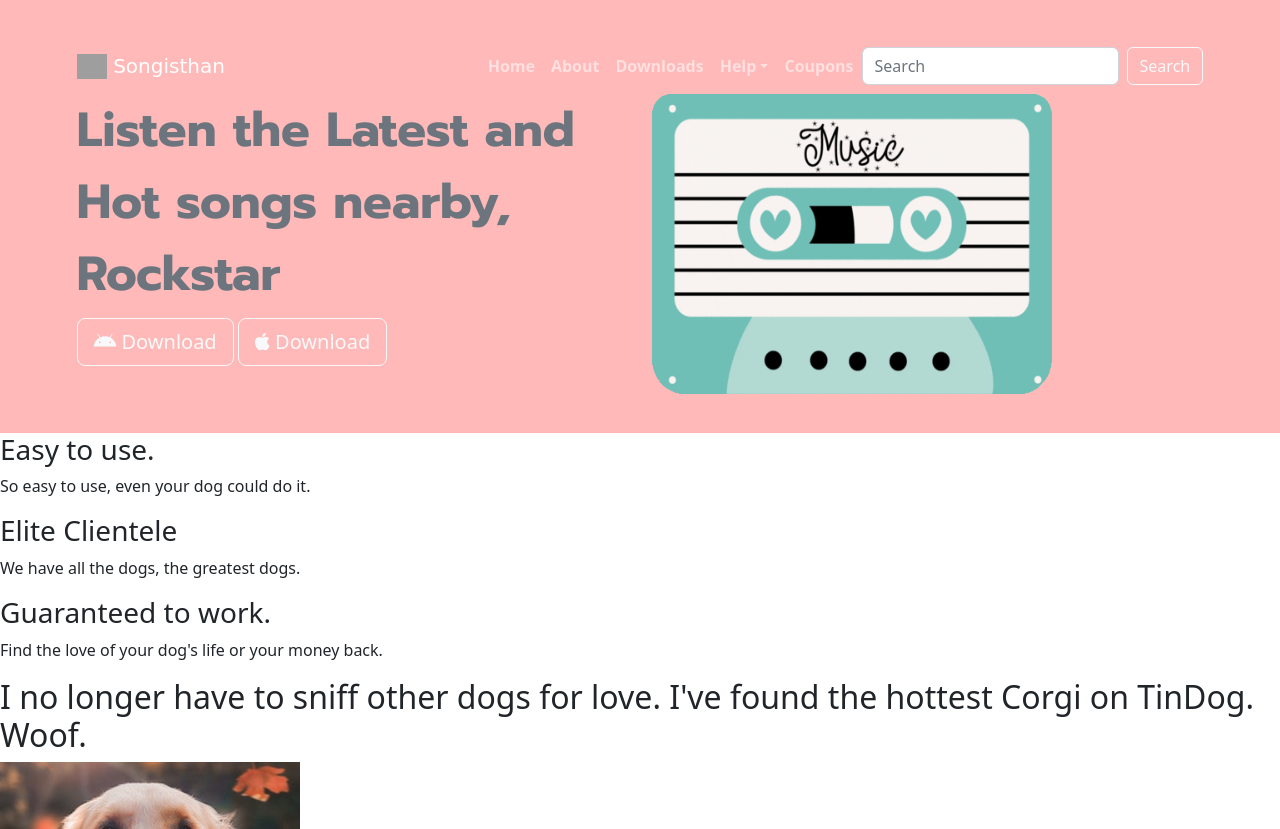
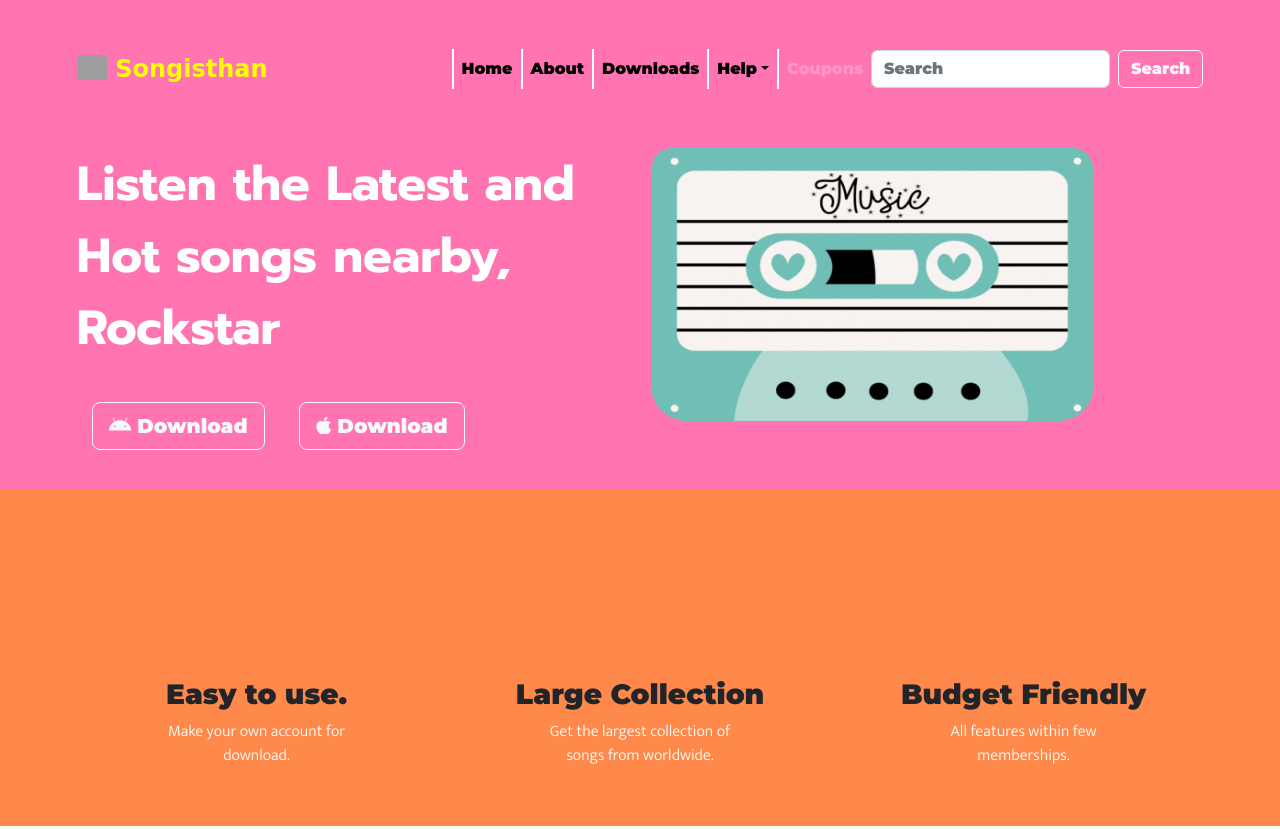
Before and after one commit to soumyaranjan3/Songisthan, a plain HTML site: page index.html in a window 1280 px wide. Shown: the top 829 px of the page. Drawn offline with nearby package versions, Linux system fonts and the light colour scheme; grey boxes are pictures that could not be loaded.

Commit message:
2nd change

```diff
--- a/css/styles.css
+++ b/css/styles.css
@@ -1,17 +1,63 @@
+body{
+    font-family: "Montserrat";
+}
+
 #title{
-    background-color: #FFB9B9;
+    background-color: #FF74B1;
+    color: #fff;
 }
 #title-quote{
     font-family: 'Prompt', sans-serif;
     font-size: 3rem;
     line-height: 1.5;
+    padding-bottom: 30px;
 }
+
+.container-fluid{
+    padding: 3% 6%;
+}
+
+ /* Navigation Bar */
+
+ .navbar{
+    padding-bottom: 3.5rem;
+ }
+
+ .nav-link{
+    border-left: 2px solid white;
+    color: black;
+ }
+
 .navbar-brand{
     font-family: 'Nerko One', cursive;
-}
-.container-fluid{
-    padding: 3% 6%;
+    font-size: 1.5rem;
+    font-weight: bold;
+    color: yellow;
 }
 #navbarTogglerDemo01{
     font-weight: bold;
 }
+.download-button{
+    margin: 0 15px 0;
+}
+#main-pic{
+    height: 90%;
+    width: 80%;
+}
+
+#features{
+    background-color: #FF884B;
+}
+.features-row{
+    padding-top: 150px;
+    padding-bottom: 20px;
+    text-align: center;
+}
+
+
+.descrip-para{
+    font-family: 'Mukta', sans-serif;
+    color: white;
+    width: 60%;
+    margin: auto;
+}
--- a/index.html
+++ b/index.html
@@ -6,10 +6,14 @@
   <!-- Font Awesome -->
   <script src="https://kit.fontawesome.com/7357322891.js" crossorigin="anonymous"></script>
   <title>Songisthan</title>
+
   <!-- CSS only -->
   <link href="https://cdn.jsdelivr.net/npm/bootstrap@5.2.3/dist/css/bootstrap.min.css" rel="stylesheet" integrity="sha384-rbsA2VBKQhggwzxH7pPCaAqO46MgnOM80zW1RWuH61DGLwZJEdK2Kadq2F9CUG65" crossorigin="anonymous">
+
   <!-- JavaScript Bundle with Popper -->
   <script src="https://cdn.jsdelivr.net/npm/bootstrap@5.2.3/dist/js/bootstrap.bundle.min.js" integrity="sha384-kenU1KFdBIe4zVF0s0G1M5b4hcpxyD9F7jL+jjXkk+Q2h455rYXK/7HAuoJl+0I4" crossorigin="anonymous"></script>
+
+  <!-- CSS file -->
   <link rel="stylesheet" href="css/styles.css">
 
   <!-- Google Fonts -->
@@ -18,8 +22,8 @@
   <link href="https://fonts.googleapis.com/css2?family=Ubuntu+Mono:wght@700&display=swap" rel="stylesheet">
   <link href="https://fonts.googleapis.com/css2?family=Abril+Fatface&display=swap" rel="stylesheet">
   <link href="https://fonts.googleapis.com/css2?family=Prompt:wght@700&display=swap" rel="stylesheet">
-
-
+  <link href="https://fonts.googleapis.com/css2?family=Montserrat:wght@900&display=swap" rel="stylesheet">
+  <link href="https://fonts.googleapis.com/css2?family=Mukta:wght@300&display=swap" rel="stylesheet">
 
 </head>
 
@@ -49,7 +53,7 @@
                       <li><a href="" class="dropdown-item"> Social Media </a></li>
                       <li><a href="" class="dropdown-item"> Live Chat </a></li>
                   </ul>
-              <a href="#" class="nav-link disbaled">Coupons</a>
+              <a href="#" class="nav-link disabled">Coupons</a>
           </div>
           <form class="d-flex" role="search">
               <input class="form-control me-2" type="search" placeholder="Search" aria-label="Search">
@@ -63,12 +67,12 @@
 
       <div class="row">
         <div class="col-lg-6">
-        <h1 id="title-quote" class="text-secondary">Listen the Latest and Hot songs nearby, Rockstar</h1>
-        <button type="button" class="btn btn-outline-light btn-lg "><i class="fa-brands fa-android"></i> Download</button>
-        <button type="button" class="btn btn-outline-light btn-lg "><i class="fa-brands fa-apple"></i> Download</button>
+        <h1 id="title-quote" >Listen the Latest and Hot songs nearby, Rockstar</h1>
+        <button type="button" class="btn btn-outline-light btn-lg download-button"><i class="fa-brands fa-android"></i> Download</button>
+        <button type="button" class="btn btn-outline-light btn-lg download-button"><i class="fa-brands fa-apple"></i> Download</button>
         </div>
         <div class="col-lg-6">
-          <img id="main-pic" src="images/cassete.gif" alt="iphone-mockup" height="300px" width="400px">
+          <img id="main-pic" src="images/cassete.gif" alt="cassete" >
         </div>
         </div>
     </div>
@@ -80,15 +84,36 @@
   <!-- Features -->
 
   <section id="features">
+    <div class="container-fluid">
+    <div class="row features-row">
 
-    <h3>Easy to use.</h3>
-    <p>So easy to use, even your dog could do it.</p>
+      <div class="col-lg-4">
+      <div class="feature-box">
+        <h3>Easy to use.</h3>
+        <p class="descrip-para">Make your own account for download.</p>
+      </div>
+      </div>
 
-    <h3>Elite Clientele</h3>
-    <p>We have all the dogs, the greatest dogs.</p>
+      <div class="col-lg-4">
+      <div class="feature-box">
+        <h3>Large Collection</h3>
+        <p class="descrip-para">Get the largest collection of songs from worldwide.</p>
+      </div>
+      </div>
 
-    <h3>Guaranteed to work.</h3>
-    <p>Find the love of your dog's life or your money back.</p>
+      <div class="col-lg-4">
+      <div class="feature-box">
+        <h3>Budget Friendly</h3>
+        <p class="descrip-para">All features within few memberships.</p>
+      </div>
+      </div>
+
+    </div>
+  </div>
+
+
+
+
 
   </section>
 
```
